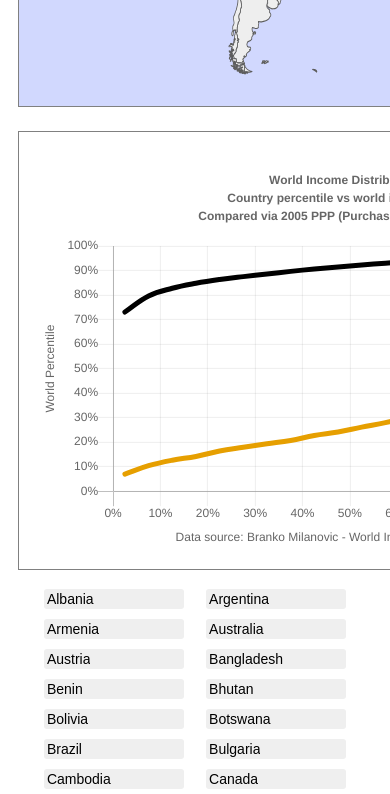
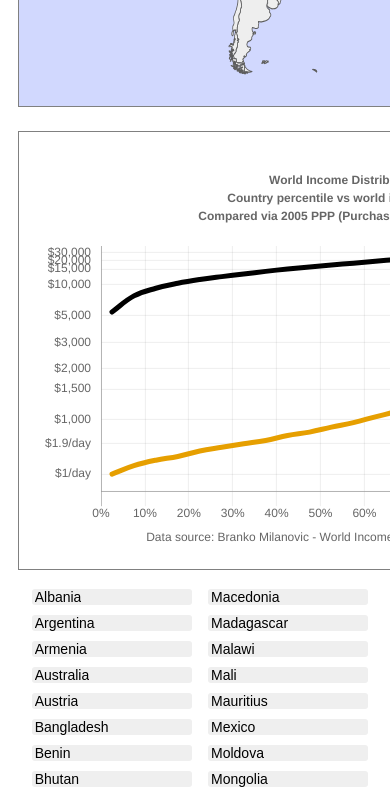
Before and after one commit to whyboris/Global-Income-Distribution, a plain HTML site: page interactive/index.html in a window 390 px wide. Shown: the part 1400-2194 px from the top of the page. Drawn offline with Linux system fonts and the light colour scheme.

Commit message:
multi axis & responsive button columns

```diff
--- a/interactive/chart_options.js
+++ b/interactive/chart_options.js
@@ -1,25 +1,81 @@
+const percentile_to_ppp = {
+  6.9907312828598895: '$1/day',
+  19.3171677020114: '$1.9/day',
+  29.1832129048416: '$1,000',
+  41.6892502775125: '$1,500',
+  50.162915510172006: '$2,000',
+  60.664687762846896: '$3,000',
+  71.699741915554: '$5,000',
+  84.3856327945172: '$10,000',
+  90.6337912439263: '$15,000',
+  94.14895073810129: '$20,000',
+  97.4310088548694: '$30,000'
+}
+
+const tick_percentiles = [
+  6.9907312828598895,
+  19.3171677020114,
+  29.1832129048416,
+  41.6892502775125,
+  50.162915510172006,
+  60.664687762846896,
+  71.699741915554,
+  84.3856327945172,
+  90.6337912439263,
+  94.14895073810129,
+  97.4310088548694
+]
+
 const all_options = {
   scales: {
     yAxes: [{
       id: 'y-axis-0',
+      position: 'left',
       ticks: {
+        stepSize: 10,
+        padding: 10,
         suggestedMax: 100,
         beginAtZero: true,
         callback: function (value) {
-          return value + '%';
+          return percentile_to_ppp[value];
         },
       },
       gridLines: {
         lineWidth: 0.7,
         drawBorder: true,
-        tickMarkLength: 15,
+        tickMarkLength: 0,
       },
       scaleLabel: {
-        display: true,
-        labelString: 'World Percentile',
-        fontSize: 12,
+        display: false,
+        // labelString: 'World Percentile',
+        // fontSize: 12,
       },
-    }],
+      afterBuildTicks: function (mychart) {
+        mychart.ticks = tick_percentiles;
+      }
+    }, {
+        id: 'y-axis-1',
+        position: 'right',
+        ticks: {
+          stepSize: 10,
+          padding: 10,
+          suggestedMax: 100,
+          beginAtZero: true,
+          callback: function (value) {
+            return value + '%';
+          },
+        },
+        gridLines: {
+          lineWidth: 0,
+          drawBorder: true,
+          tickMarkLength: 0,
+        },
+        scaleLabel: {
+          display: false,
+          // labelString: 'World Percentile',
+          // fontSize: 12,
+        },
+      }],
     xAxes: [{
       ticks: {
         suggestedMax: 100,
--- a/interactive/index.html
+++ b/interactive/index.html
@@ -43,13 +43,55 @@
     }
 
     #buttons {
-      /* grid-gap: 0; */
-      /* width: 90%; */
-      display: grid;
-      grid-auto-rows: 30px;
-      grid-template-columns: repeat(auto-fill, 150px);
-      justify-content: space-evenly;
-      margin-left: auto;
+      column-count: 10;
+    }
+
+    @media all and (max-width: 2000px) {
+      #buttons {
+        column-count: 9;
+      }
+    }
+
+    @media all and (max-width: 1800px) {
+      #buttons {
+        column-count: 8;
+      }
+    }
+
+    @media all and (max-width: 1600px) {
+      #buttons {
+        column-count: 7;
+      }
+    }
+
+    @media all and (max-width: 1400px) {
+      #buttons {
+        column-count: 6;
+      }
+    }
+
+    @media all and (max-width: 1200px) {
+      #buttons {
+        column-count: 5;
+      }
+    }
+
+    @media all and (max-width: 1000px) {
+      #buttons {
+        column-count: 4;
+      }
+    }
+
+    @media all and (max-width: 800px) {
+      #buttons {
+        column-count: 3;
+      }
+    }
+
+    @media all and (max-width: 600px) {
+      #buttons {
+        column-count: 2;
+      }
     }
 
     .preview-chart {
@@ -77,6 +119,7 @@
     .button {
       /* background-color: #F0F0F0; */
       /* border: 1px solid #BBBBBB; */
+      width: 100%; /* WHEN USING COLUMN COUNT */
       border-radius: 3px;
       border: 0;
       cursor: pointer;
--- a/interactive/my_chart.js
+++ b/interactive/my_chart.js
@@ -152,7 +152,6 @@ var buttonHTML = '';
 // when listing buttons we want them to be in alphabetical order
 // Loop through each wizard and create a list item
 ALL_COUNTRIES_CODES_SORTED.forEach((element) => {
-  console.log(element);
   buttonHTML += '<button id="btn-' + element + '" class="button" ' +
                         'onclick="toggleCountry(\'' + element + '\')">' +
                   '<span>' + toCountryName(element) + '</span></button>';
```
